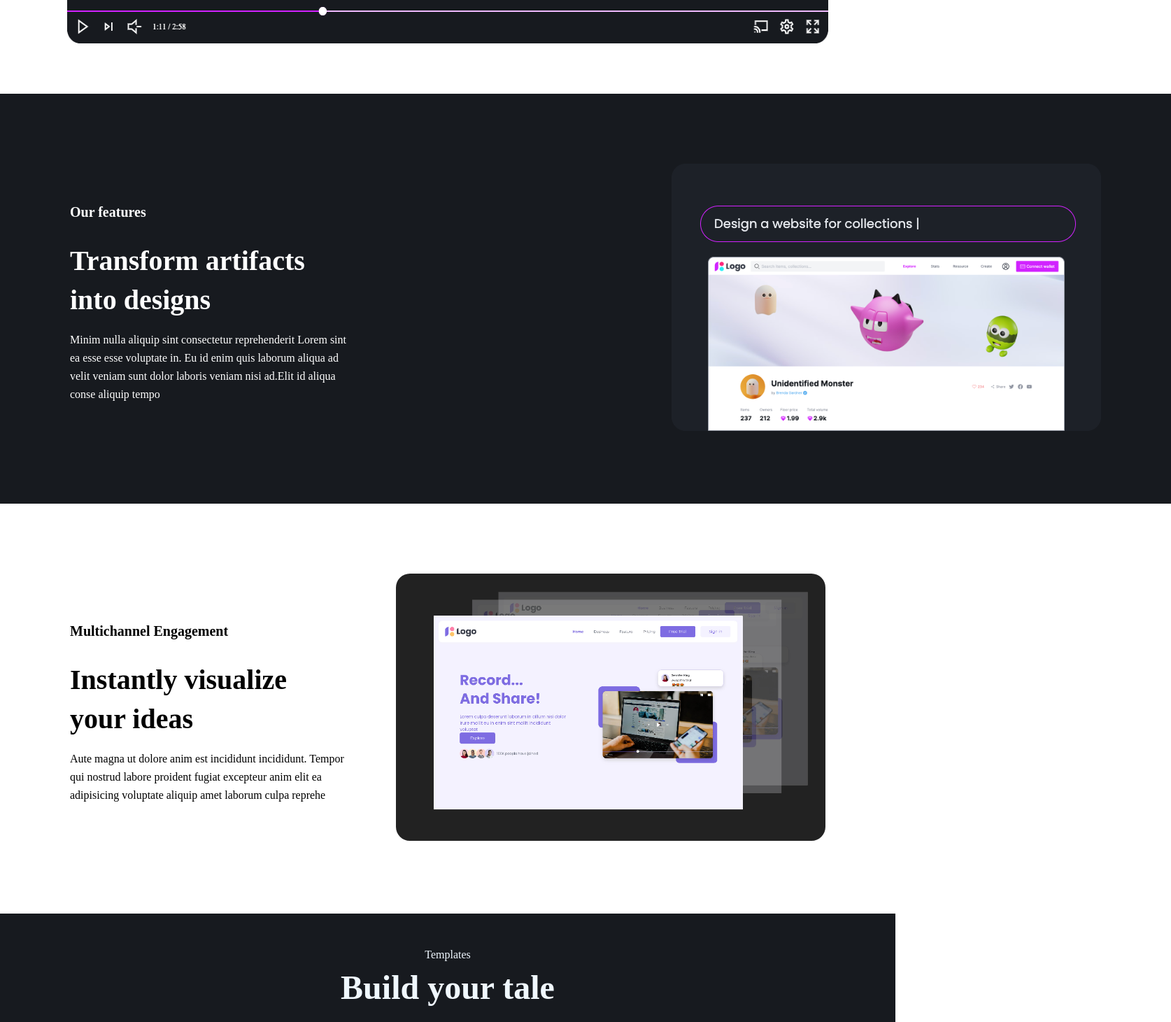
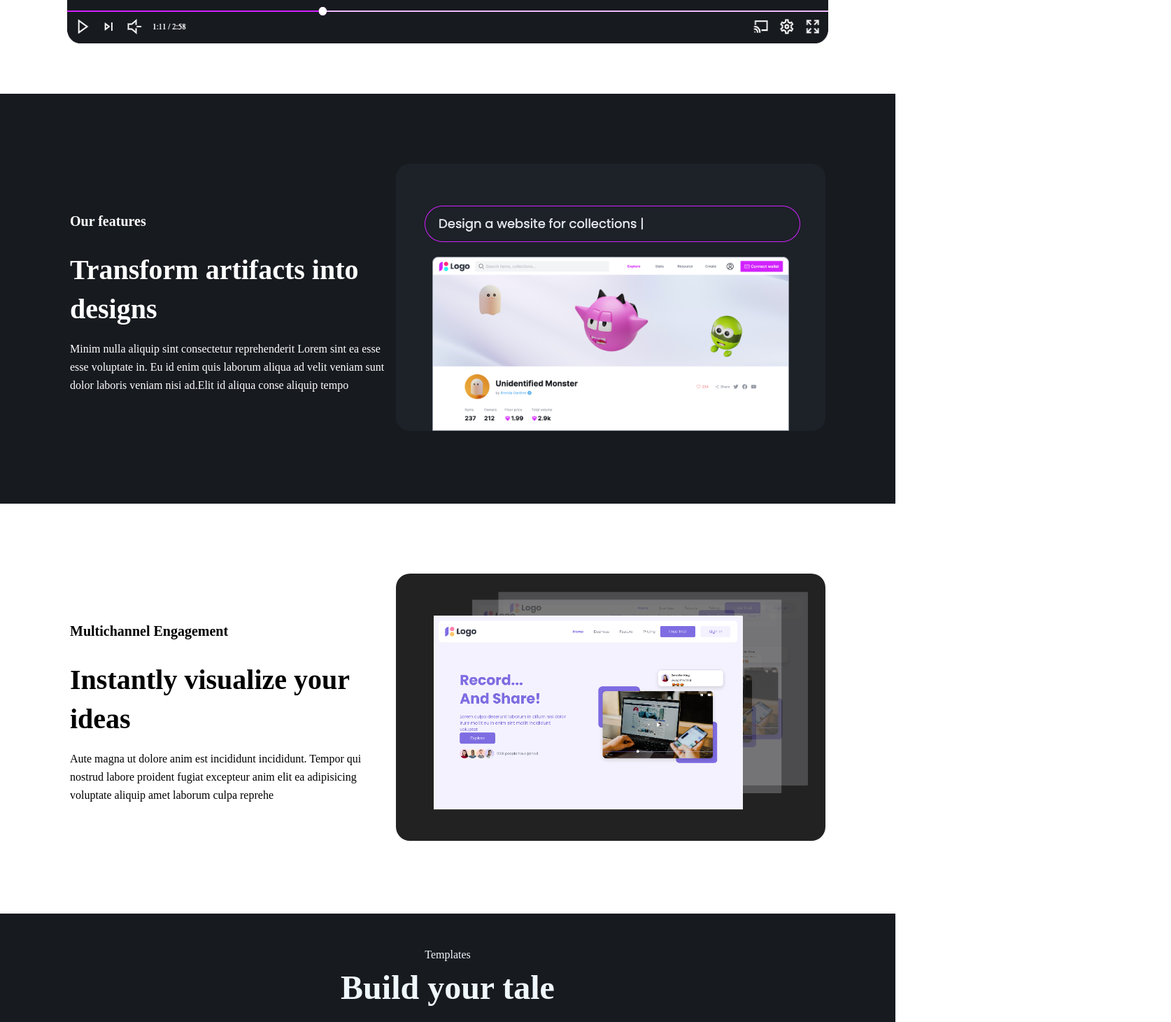
Before and after one commit to mohsinnaqvipro/ai-web, a Next.js app: page / in a window 1280 px wide. Shown: the part 1020-2481 px from the top of the page at 70% size, 1674 px wide, since content can reach past the window. Built offline with nearby package versions, Linux system fonts and the light colour scheme.

Commit message:
resolve bug related to width

```diff
--- a/src/components/FeatureImage/featureImage.module.css
+++ b/src/components/FeatureImage/featureImage.module.css
@@ -1,14 +1,14 @@
 .featureImageLayout {
   background: #171a1fff;
   padding: 100px;
-  min-width: 1474px;
+  max-width: 100vw;
   height: auto;
 }
 
 .featureImageLayout1 {
   background: #ffffff;
   padding: 100px;
-  max-width: 1474px;
+  max-width: 100vw;
   height: auto;
 }
 
@@ -21,7 +21,7 @@
 .leftLayout {
   display: flex;
   flex-direction: column;
-  max-width: 396px;
+  max-width: 100vw;
 }
 
 .h4White {
```
